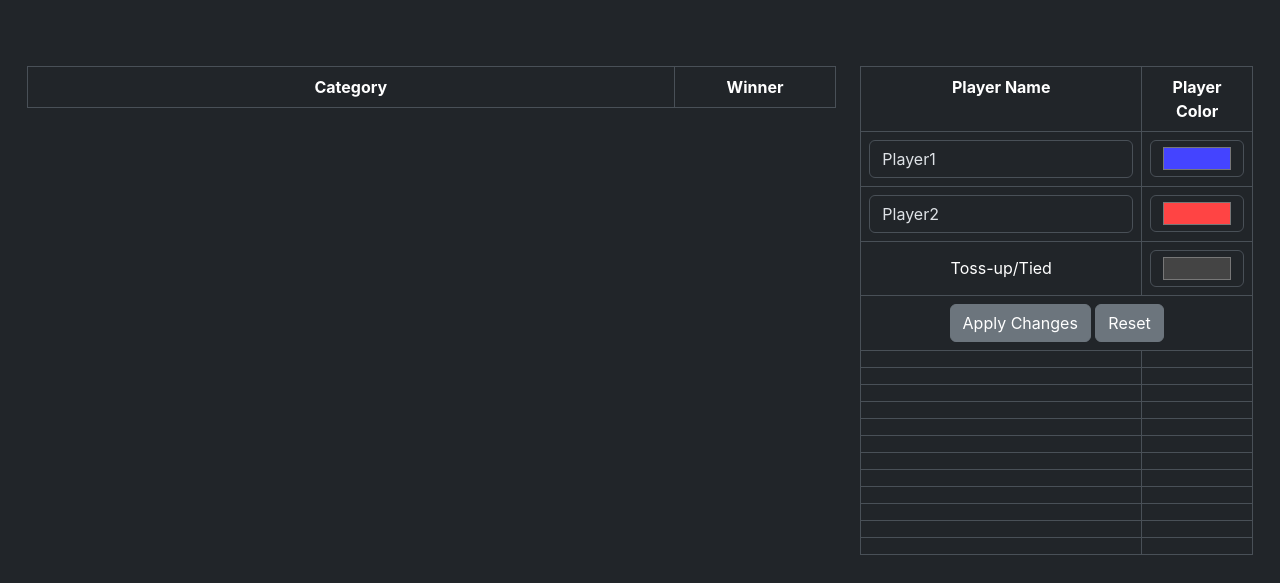
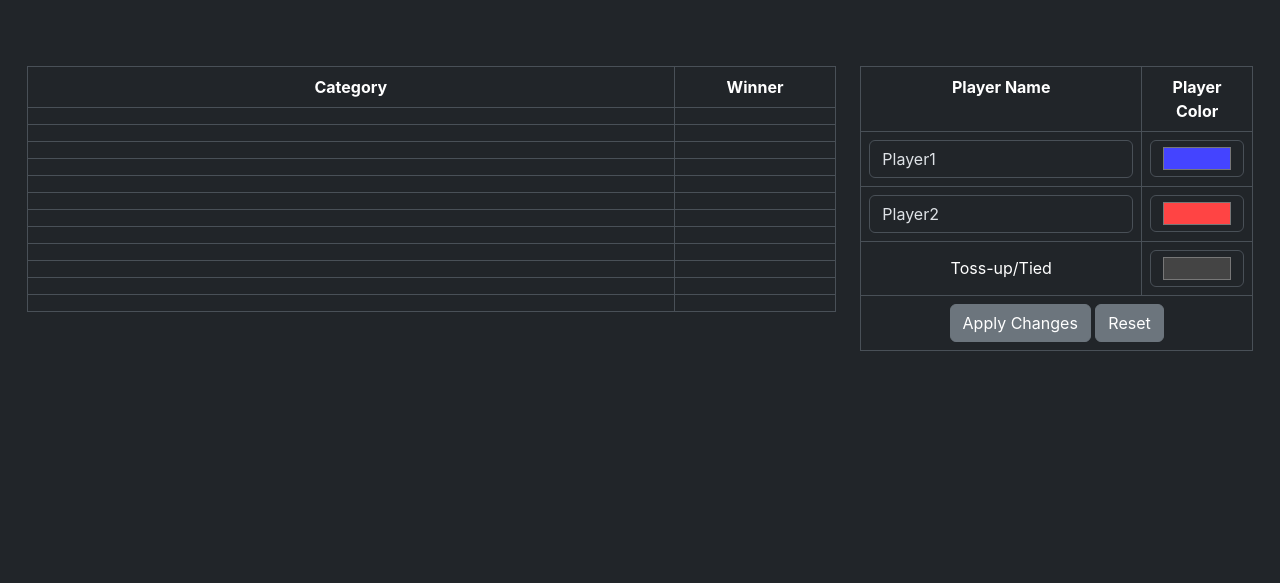
Before and after one commit to glowdie/power-scaling-checklist, a plain HTML site: page index.html in a window 1280 px wide. Shown: the part 328-911 px from the top of the page. After the commit the page ends 800 px from the top, so only its background shows below. Drawn offline with nearby package versions, Linux system fonts and the light colour scheme.

Commit message:
Update index.html

```diff
--- a/index.html
+++ b/index.html
@@ -55,7 +55,7 @@
         <div class="row" style="padding: 15px;">
             <!-- checklist -->
             <div class="col-8" id="checklist">
-                <table class="table table-bordered">
+                <table class="table table-bordered" id="checklist-main">
                     <tr>
                         <th style="width:80%">Category</th>
                         <th>Winner</th>
@@ -64,7 +64,7 @@
             </div>
             <!-- player customization -->
             <div class="col-4" id="custom">
-                <table class="table table-bordered" id="checklist-main">
+                <table class="table table-bordered" id="custom">
                     <tr>
                         <th>Player Name</th>
                         <th>Player Color</th>
```
